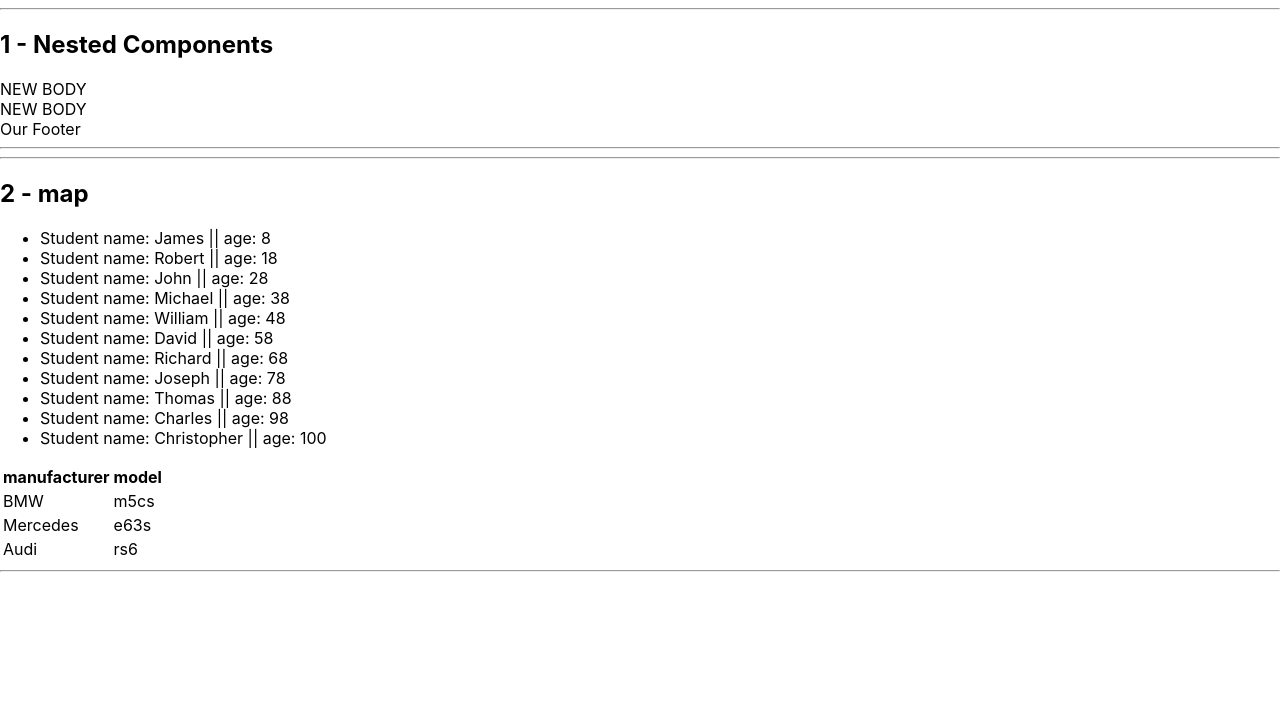
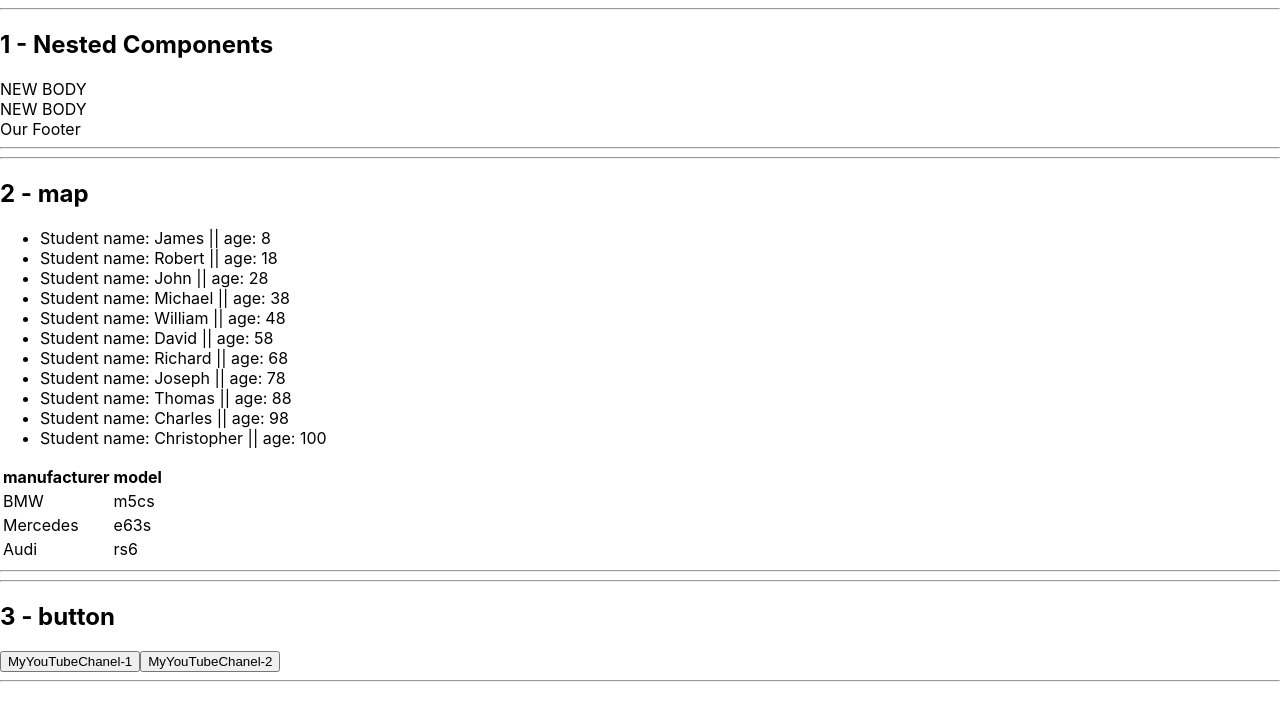
Before and after one commit to AV-html/microtasks, a React (Create React App) app: page / in a window 1280 px wide. Shown: the top 720 px of the page. Built offline with nearby package versions, Linux system fonts and the light colour scheme.

Commit message:
3 - button - onclick training

```diff
--- /dev/null
+++ b/src/3-button/App3.tsx
@@ -0,0 +1,55 @@
+import React from "react";
+
+
+export const App3 = () => {
+    // const myFirstSubscriber = (event: MouseEvent<HTMLButtonElement>) => {
+    //     console.log('Hello! I\'m Paul!');
+    // }
+    // const mySecondSubscriber = (event: MouseEvent<HTMLButtonElement>) => {
+    //     console.log('Hello! I\'m Peter!');
+    // }
+
+    const onClickHandler = (name: string) => {
+        console.log(`Hello! I\'m ${name}!`);
+    }
+
+
+    // const foo1 = () => {
+    //     console.log(100200);
+    // }
+    // const foo2 = (num: number) => {
+    //     // передать цифру 100200
+    //     console.log(num);
+    // }
+
+    return (
+        <div>
+            <hr/>
+            <h2>3 - button</h2>
+
+            {/*<button onClick={(event) => {*/}
+            {/*    console.log('Hello')*/}
+            {/*}}>*/}
+            {/*    MyYouTubeChanel-1*/}
+            {/*</button>*/}
+
+            <button onClick={() => {
+                onClickHandler('Paul')
+            }}>
+                MyYouTubeChanel-1
+            </button>
+            <button onClick={() => {
+                onClickHandler('Peter')
+            }}>
+                MyYouTubeChanel-2
+            </button>
+
+            {/*<button onClick={foo1}>1</button>*/}
+            {/*<button onClick={() => {*/}
+            {/*    foo2(100200)*/}
+            {/*}}>2*/}
+            {/*</button>*/}
+            <hr/>
+        </div>
+    );
+}
--- a/src/App.tsx
+++ b/src/App.tsx
@@ -2,6 +2,7 @@ import React from 'react';
 import './App.css';
 import {App1} from "./1-nested-components/App1";
 import {App2} from "./2-map/App2";
+import {App3} from "./3-button/App3";
 
 
 function App() {
@@ -9,6 +10,7 @@ function App() {
         <>
             <App1/>
             <App2/>
+            <App3/>
         </>
     );
 }
```
